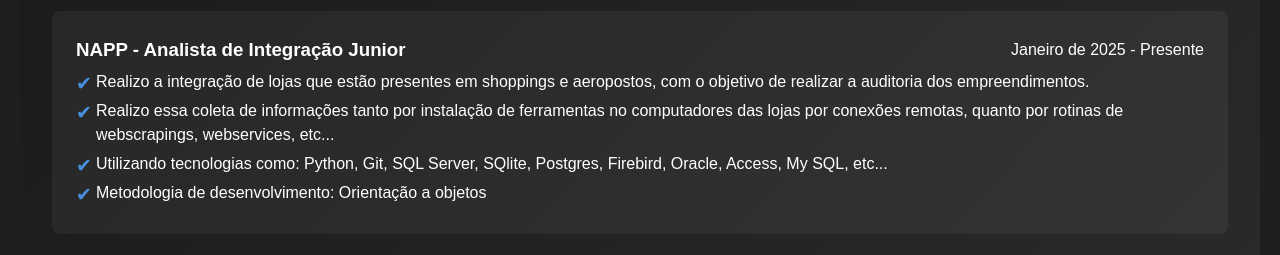
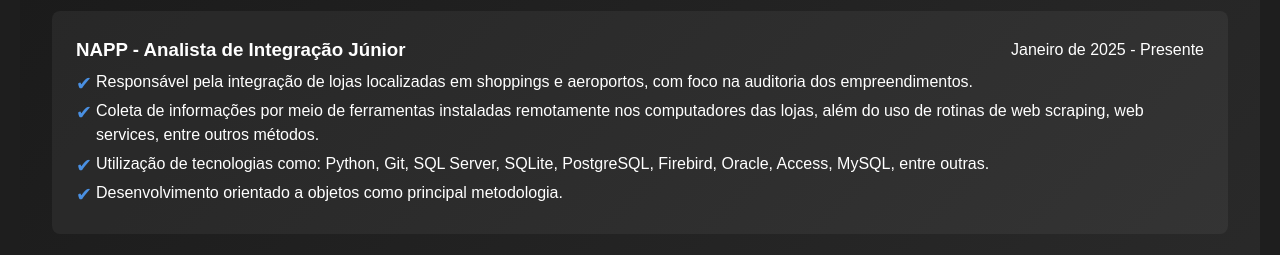
Before and after one commit to VitorApLavezzo/Portifolio, a React (Vite) app: page / in a window 1280 px wide. Both pictures are taken after a click on the element 640 px from the left and 1090 px from the top of the page. Shown: the part 1040-1295 px from the top of the page. Built offline with nearby package versions, Linux system fonts and the light colour scheme.

Commit message:
fix: modificação na experiencia

```diff
--- a/src/components/Experience/Experience.jsx
+++ b/src/components/Experience/Experience.jsx
@@ -20,16 +20,16 @@
       <h2>Minhas Experiências</h2>
       <div className="experience-item animated-card">
         <h3 onClick={toggleNappIntegration} className="clickable-title">
-          NAPP - Analista de Integração Junior
-          <span className="experience-period"> Janeiro de 2025 - Presente</span>
+          NAPP - Analista de Integração Júnior
+          <span className="experience-period">Janeiro de 2025 - Presente</span>
         </h3>
         {isExpandedNappIntegration && (
           <div className="experience-details">
             <ul>
-              <li>Realizo a integração de lojas que estão presentes em shoppings e aeropostos, com o objetivo de realizar a auditoria dos empreendimentos.</li>
-              <li>Realizo essa coleta de informações tanto por instalação de ferramentas no computadores das lojas por conexões remotas, quanto por rotinas de webscrapings, webservices, etc...</li>
-              <li>Utilizando tecnologias como: Python, Git, SQL Server, SQlite, Postgres, Firebird, Oracle, Access, My SQL, etc...</li>
-              <li>Metodologia de desenvolvimento: Orientação a objetos</li>
+              <li>Responsável pela integração de lojas localizadas em shoppings e aeroportos, com foco na auditoria dos empreendimentos.</li>
+              <li>Coleta de informações por meio de ferramentas instaladas remotamente nos computadores das lojas, além do uso de rotinas de web scraping, web services, entre outros métodos.</li>
+              <li>Utilização de tecnologias como: Python, Git, SQL Server, SQLite, PostgreSQL, Firebird, Oracle, Access, MySQL, entre outras.</li>
+              <li>Desenvolvimento orientado a objetos como principal metodologia.</li>
             </ul>
           </div>
         )}
```
